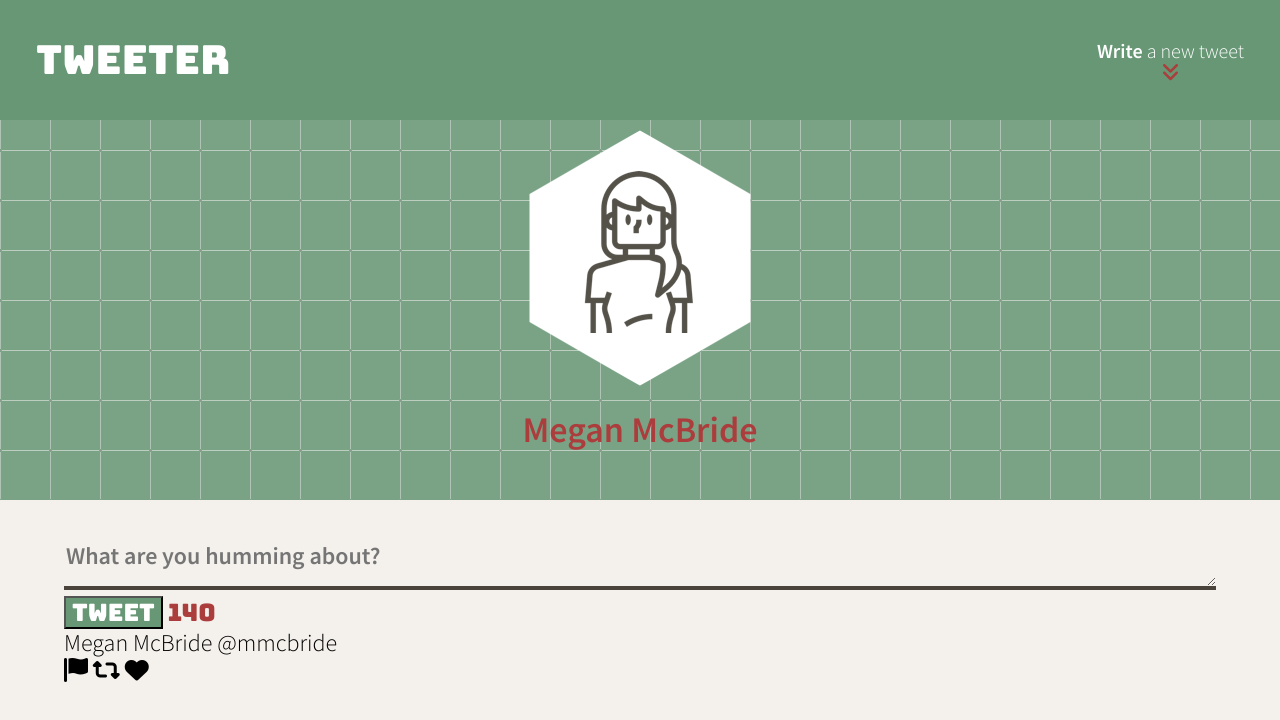
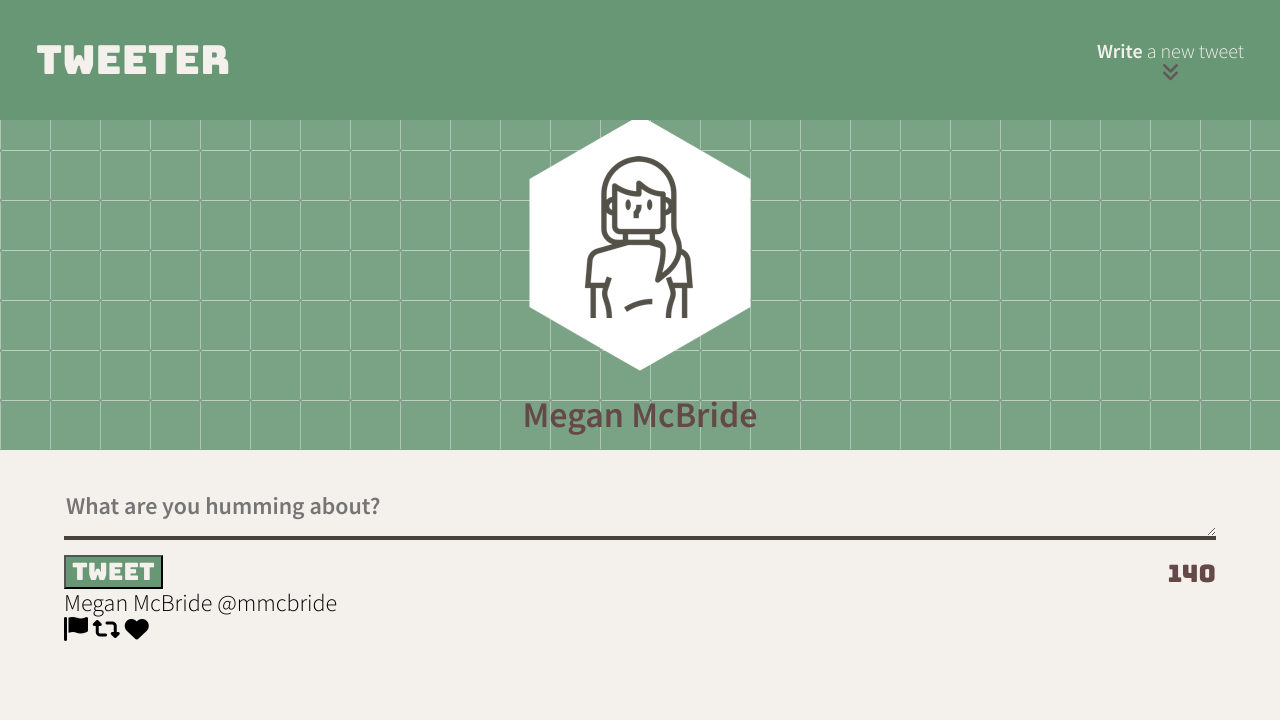
Before and after one commit to megsmcbride/tweeter, a website: page public/index.html in a window 1280 px wide. Drawn offline with nearby package versions, Linux system fonts and the light colour scheme.

Commit message:
Remove div and fix format for tweet button

```diff
--- a/public/styles/header.css
+++ b/public/styles/header.css
@@ -15,24 +15,26 @@
   flex-direction: column;
   justify-content: center;
   align-items: center;
-  padding-top: 150px;
-  height: 500px;
+  padding-top: 170px;
+  height: 450px;
   width: 100%;
+
 
 }
 
 img {
   max-width:100%;
   height:auto;
+  ;
 }
 
 .header-text {
-  color: #ffffff;
+  color: #f4f1ec;
   font-family: 'Source Sans Pro', 'sans-serif';
 }
 
 .name {
-  color: #ac3d3d;
+  color: #654949;
   display: flex;
   flex-direction: column;
   justify-content: flex-start;
--- a/public/styles/nav.css
+++ b/public/styles/nav.css
@@ -14,7 +14,7 @@ nav {
 
 .header {
   font-family: 'Bungee', 'sans-serif';
-  color: #ffffff;
+  color: #f4f1ec;
   background-color: #679775;
   font-size: 40px;
   display: flex;
@@ -25,7 +25,7 @@ nav {
 .writeATweet {
   font-family: 'Source Sans Pro', 'sans-serif';
   font-size: 20px;
-  color: #ac3d3d;
+  color: #645858;
   display: flex;
   flex-direction: column;
   align-items: center;
--- a/public/styles/new-tweet.css
+++ b/public/styles/new-tweet.css
@@ -3,7 +3,7 @@
 #tweet-text {
   font-family: 'Source Sans Pro', 'sans-serif';
   font-weight: bold;
-  color: #ac3d3d;
+  color: #654949;
   height: 50px;
   width: 100%;
   background-color: transparent;
@@ -13,21 +13,28 @@
   border-right: 0;
 }
 
+form {
+  display: flex;
+  justify-content: space-between;
+  flex-wrap: wrap ;
+
+}
 
 .tweet-button{
   background-color: #679775;
   font-family: 'Bungee', 'sans-serif';
-  color: #ffffff;
+  color: #f4f1ec;
+  margin-top: 15px;
 }
 
 .counter {
   font-family: 'Bungee', 'sans-serif';
-  color: #ac3d3d;
+  color: #654949;
+  margin-top: 20px;
+
 }
 
-.bottom-display {
-  display: flex;
-  flex-direction: row;
-  justify-content: space-between;
-  margin-top: 15px;
+.counter.tweet-is-too-long {
+  font-family: 'Bungee', 'sans-serif';
+  color: red;
 }
```
